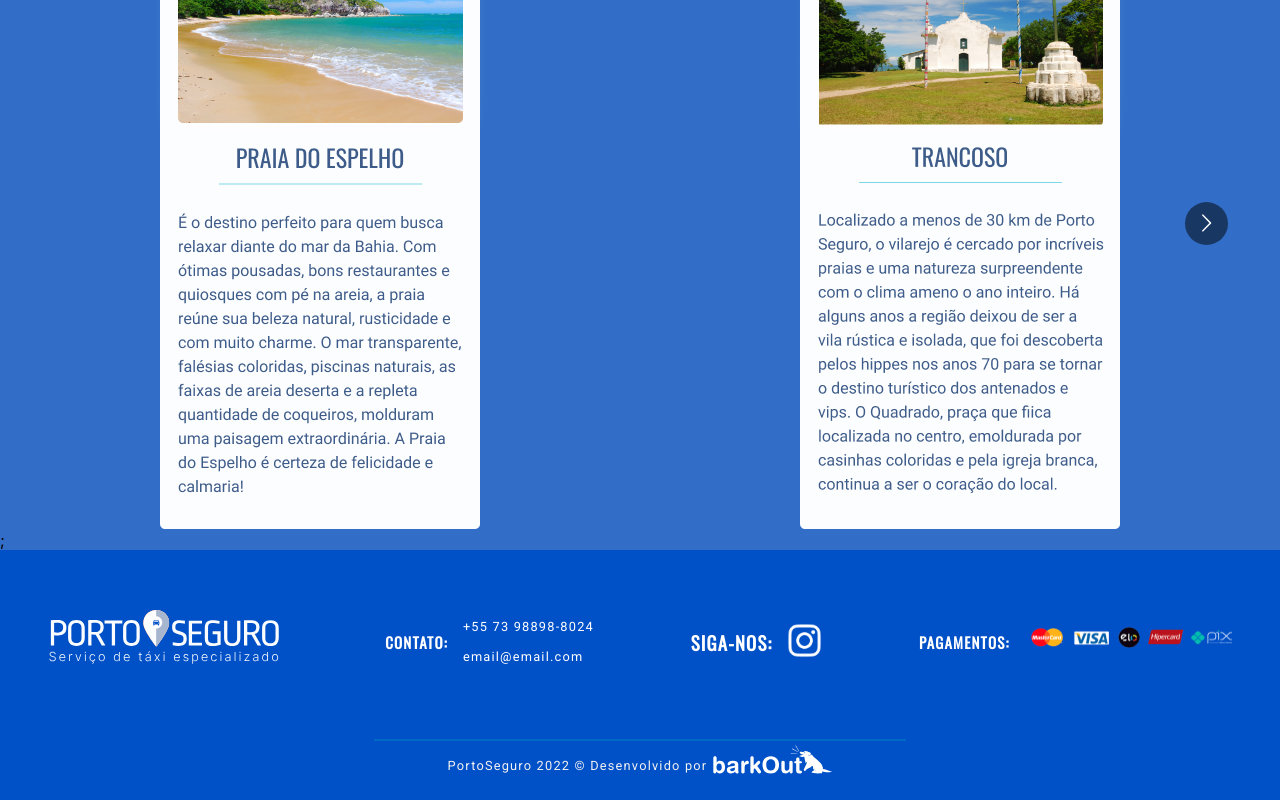
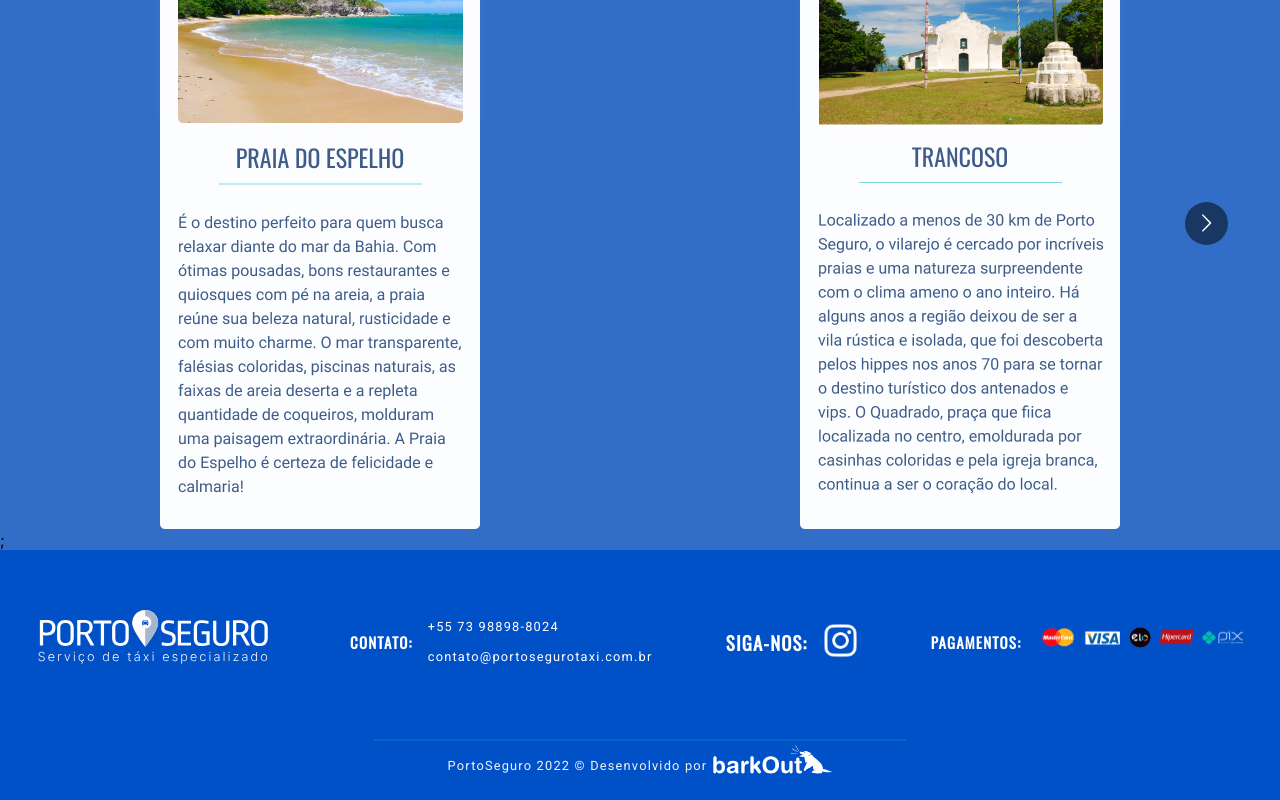
Before and after one commit to guilhermefructuoso/aerporto-taxi, a React (Create React App) app: page / in a window 1280 px wide. Shown: the part 3044-3844 px from the top of the page. Built offline with nearby package versions, Linux system fonts and the light colour scheme.

Commit message:
'email-config'

```diff
--- a/src/components/Footer/index.js
+++ b/src/components/Footer/index.js
@@ -34,7 +34,7 @@
                                 alt="telefone"
                                 target="-blank"
                             >
-                                email@email.com
+                                contato@portosegurotaxi.com.br
                             </a>
                         </address>
                     </div>
--- a/src/components/Home/index.js
+++ b/src/components/Home/index.js
@@ -34,7 +34,7 @@
 
         await firebase.firestore().collection('mail')
         .add({
-            to: 'guilherme.santosfructuoso@gmail.com',
+            to: 'contato@portosegurotaxi.com.br',
             message: {
               subject: 'Olá, gostaria de fazer um orçamento!',
               html: JSON.stringify(data)
```
